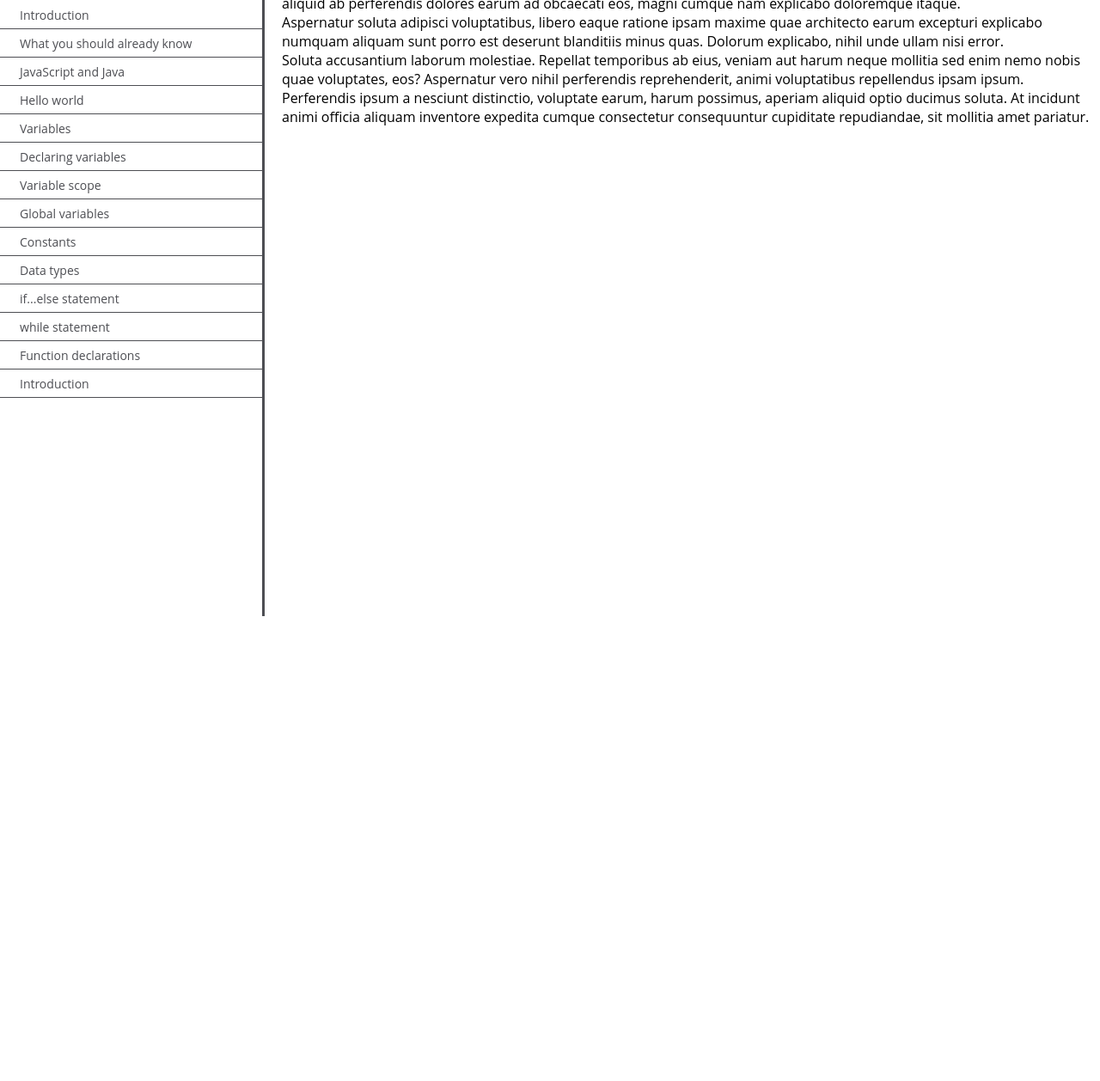
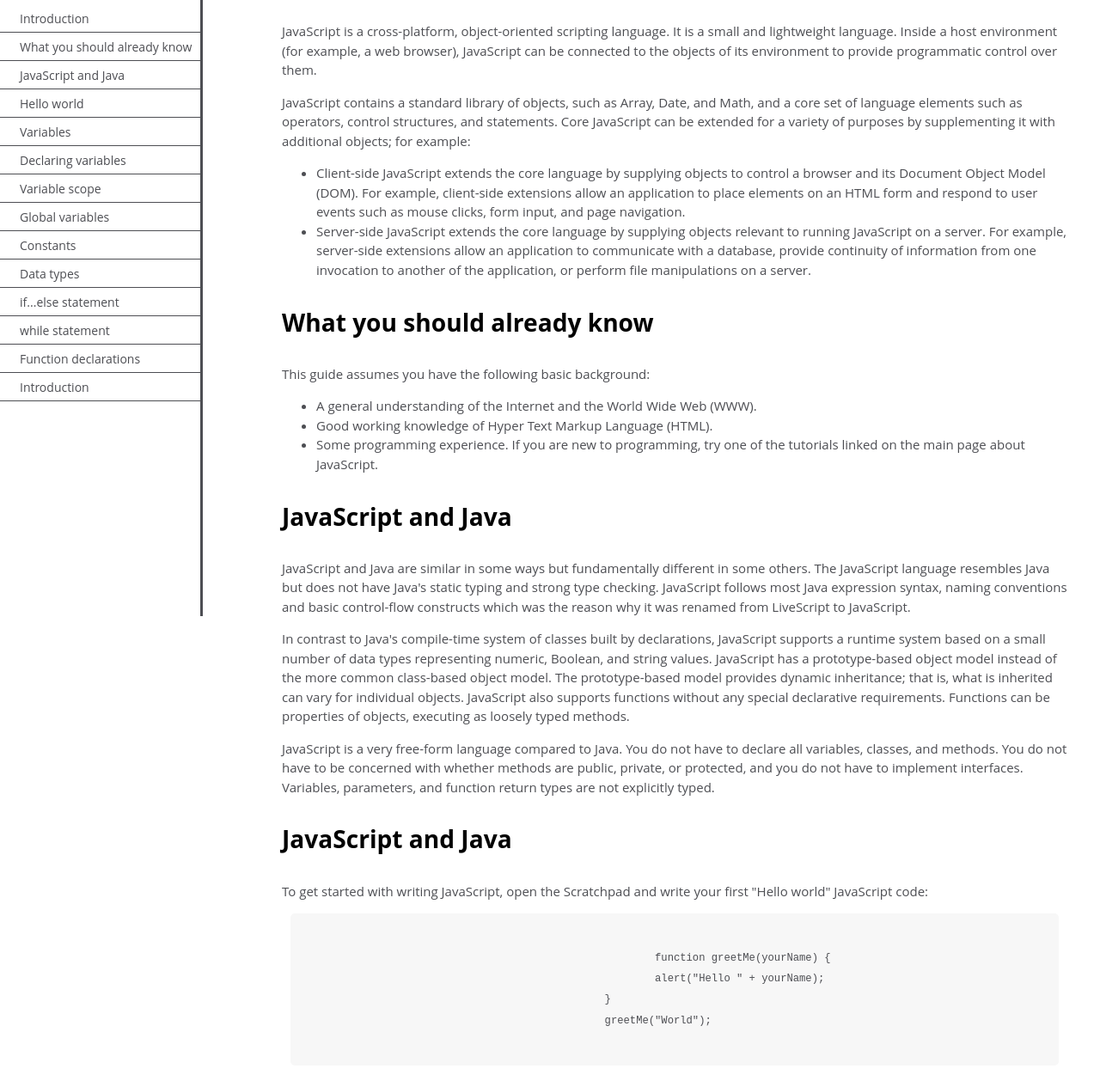
Before and after one commit to YuriiHorbach/freecodecamp_Technical-Documentation-Page, a plain HTML site: page index.html in a window 1280 px wide. Shown: the part 81-1339 px from the top of the page at 86% size. Before the commit the page ends 806 px from the top, so only its background shows below. Drawn offline with nearby package versions, Linux system fonts and the light colour scheme; files that its build step writes are made by us from their sources.

Commit message:
3d commit

```diff
--- a/css/main.scss
+++ b/css/main.scss
@@ -9,15 +9,17 @@
 
  body{
   display: grid;
-  font-family: 'Open Sans',Arial,sans-serif;
   grid-template-areas:
     "sidebar page";
   grid-template-columns: 300px 1fr;
+  color: #4d4e53;
+  background-color: #ffffff;
+  font-family: 'Open Sans',Arial,sans-serif;
+  line-height: 1.5;
  }
 
 .sidebar{
   grid-area: sidebar;
-  /* width: 300px; */
   color: $mainColor;
   border-right: 3px solid $mainColor;
   margin-top: -10px;
@@ -25,6 +27,7 @@
   padding: 0 0 0 30px;
   height: 100vh;
   overflow: scroll;
+  position: fixed;
 
 
   header{
@@ -63,6 +66,27 @@
 
 .page{
   grid-area: page;
+  font-size: em(15px);
+  padding-right: 30px;
+  h3{
+    font-size: em(30px);
+    color: #000;
+  }
+
+  code{
+    display:block;
+    text-align: left;
+  white-space: pre;
+  position: relative;
+    word-break: normal;
+    word-wrap: normal;
+    line-height: 2;
+    background-color:#f7f7f7;
+  padding:15px;
+  margin:10px;
+    border-radius:5px;
+  }
+
 }
 
 .main{
--- a/index.html
+++ b/index.html
@@ -36,22 +36,22 @@
 		</header>
 		<ul class="menu">
 			<li>
-				<a href="#"">
+				<a href="#Introduction"  rel="internal">
 					Introduction
 				</a>
 			</li>
 			<li>
-				<a href="#"">
+				<a href="#WhatYouShouldAlreadyKnow"  rel="internal">
 					What you should already know
 				</a>
 			</li>
 			<li>
-				<a href="#"">
+				<a href="#JavaScriptAndJava"  rel="internal">
 					JavaScript and Java
 				</a>
 			</li>
 			<li>
-				<a href="#"">
+				<a href="#HelloWorld"  rel="internal">
 					Hello world
 				</a>
 			</li>
@@ -111,11 +111,76 @@
 	</div>
 	<div class="page">
 		<div class="main">
-			<div>Lorem ipsum dolor sit amet, consectetur adipisicing elit. Incidunt saepe id in, aliquid amet reprehenderit, odit adipisci. Amet impedit, quam doloribus ratione reiciendis alias, harum aliquam sit. Iure, unde, quam!</div>
-			<div>Minima doloremque quae non, at sapiente, ipsa? Voluptates nisi, ratione assumenda error reiciendis inventore deleniti, tenetur aliquid ab perferendis dolores earum ad obcaecati eos, magni cumque nam explicabo doloremque itaque.</div>
-			<div>Aspernatur soluta adipisci voluptatibus, libero eaque ratione ipsam maxime quae architecto earum excepturi explicabo numquam aliquam sunt porro est deserunt blanditiis minus quas. Dolorum explicabo, nihil unde ullam nisi error.</div>
-			<div>Soluta accusantium laborum molestiae. Repellat temporibus ab eius, veniam aut harum neque mollitia sed enim nemo nobis quae voluptates, eos? Aspernatur vero nihil perferendis reprehenderit, animi voluptatibus repellendus ipsam ipsum.</div>
-			<div>Perferendis ipsum a nesciunt distinctio, voluptate earum, harum possimus, aperiam aliquid optio ducimus soluta. At incidunt animi officia aliquam inventore expedita cumque consectetur consequuntur cupiditate repudiandae, sit mollitia amet pariatur.</div>
+			<section class="" id="Introduction">
+				<h3>Introduction</h3>
+				<article>
+					<p>
+						JavaScript is a cross-platform, object-oriented scripting language. It is a small and lightweight language. Inside a host environment (for example, a web browser), JavaScript can be connected to the objects of its environment to provide programmatic control over them.
+					</p>
+					<p>
+						JavaScript contains a standard library of objects, such as Array, Date, and Math, and a core set of language elements such as operators, control structures, and statements. Core JavaScript can be extended for a variety of purposes by supplementing it with additional objects; for example:
+						<ul>
+							<li>
+								Client-side JavaScript extends the core language by supplying objects to control a browser and its Document Object Model (DOM). For example, client-side extensions allow an application to place elements on an HTML form and respond to user events such as mouse clicks, form input, and page navigation.
+							</li>
+							<li>
+								Server-side JavaScript extends the core language by supplying objects relevant to running JavaScript on a server. For example, server-side extensions allow an application to communicate with a database, provide continuity of information from one invocation to another of the application, or perform file manipulations on a server.
+							</li>
+						</ul>
+					</p>
+				</article>
+			</section>
+
+			<section class="" id="WhatYouShouldAlreadyKnow">
+				<h3>What you should already know</h3>
+				<article>
+					<p>
+						This guide assumes you have the following basic background:
+
+						<ul>
+							<li>
+								A general understanding of the Internet and the World Wide Web (WWW).
+							</li>
+							<li>
+								Good working knowledge of Hyper
+								Text Markup Language (HTML).
+							</li>
+							<li>
+								Some programming experience. If you are new to programming, try one of the tutorials linked on the main page about JavaScript.
+							</li>
+						</ul>
+					</p>
+				</article>
+			</section>
+
+			<section class="" id="JavaScriptAndJava">
+				<h3>JavaScript and Java</h3>
+				<article>
+
+						<p>JavaScript and Java are similar in some ways but fundamentally different in some others. The JavaScript language resembles Java but does not have Java's static typing and strong type checking. JavaScript follows most Java expression syntax, naming conventions and basic control-flow constructs which was the reason why it was renamed from LiveScript to JavaScript.</p>
+
+						<p>In contrast to Java's compile-time system of classes built by declarations, JavaScript supports a runtime system based on a small number of data types representing numeric, Boolean, and string values. JavaScript has a prototype-based object model instead of the more common class-based object model. The prototype-based model provides dynamic inheritance; that is, what is inherited can vary for individual objects. JavaScript also supports functions without any special declarative requirements. Functions can be properties of objects, executing as loosely typed methods.</p>
+
+						<p>JavaScript is a very free-form language compared to Java. You do not have to declare all variables, classes, and methods. You do not have to be concerned with whether methods are public, private, or protected, and you do not have to implement interfaces. Variables, parameters, and function return types are not explicitly typed.</p>
+
+				</article>
+			</section>
+
+
+			<section class="" id="HelloWorld">
+					<h3>JavaScript and Java</h3>
+					<article>
+						<p>To get started with writing JavaScript, open the Scratchpad and write your first "Hello world" JavaScript code:</p>
+
+						<code >
+							function greetMe(yourName) {
+							alert("Hello " + yourName);
+						}
+						greetMe("World");
+						</code>
+
+					</article>
+			</section>
 		</div>
 	</div>
 
```
